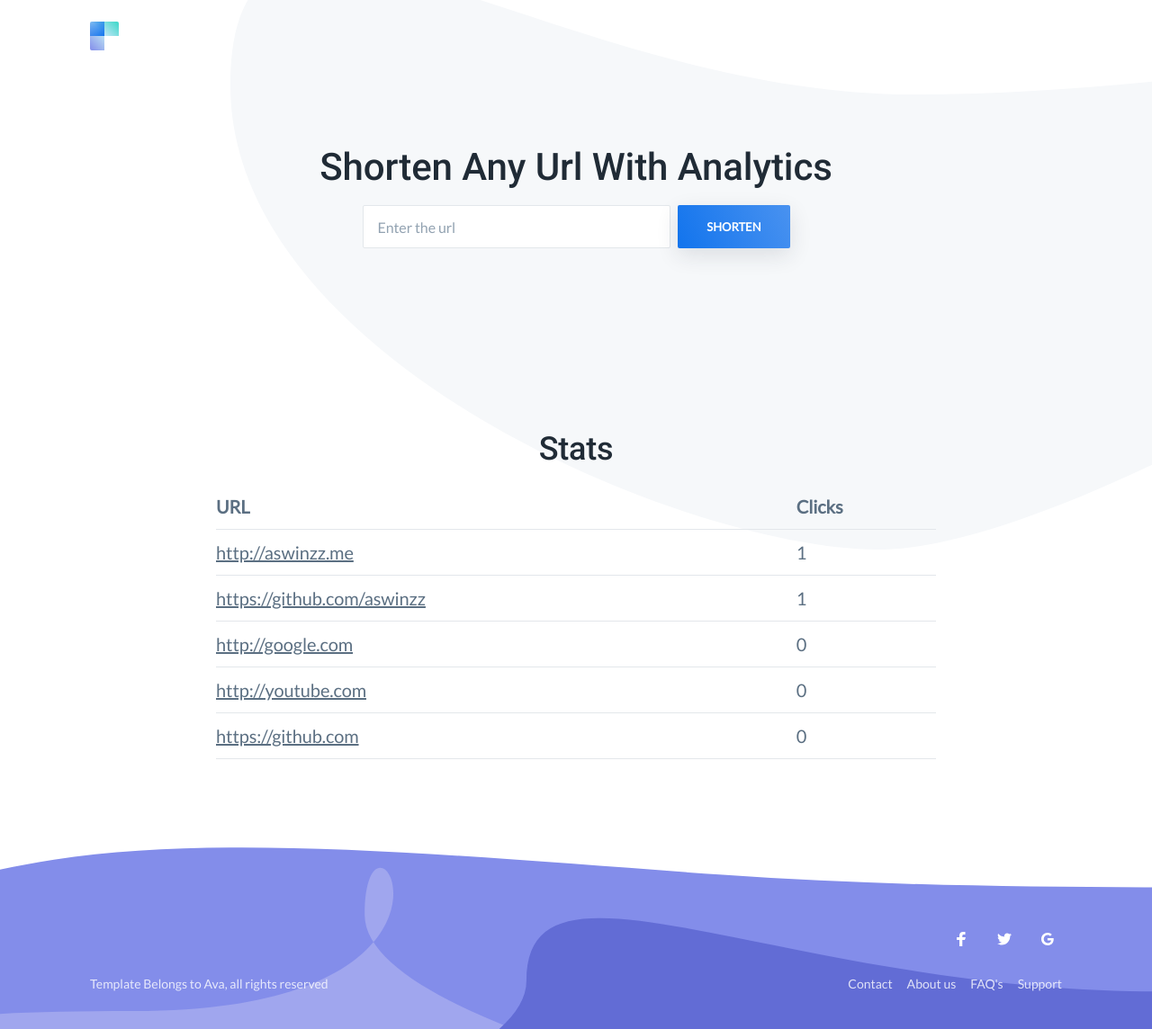
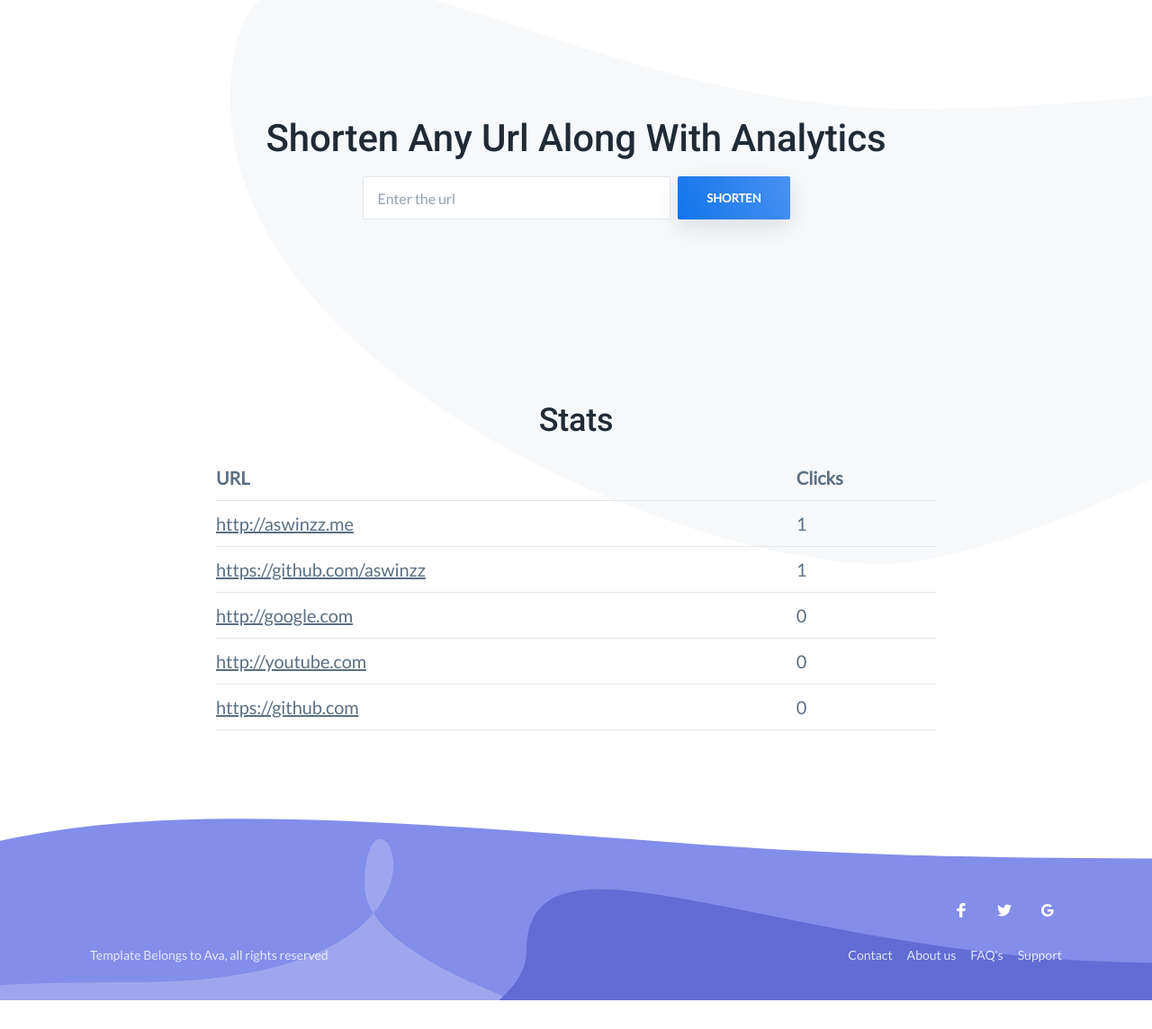
Before and after one commit to aswinzz/url-shortener, a Django app: page / in a window 1280 px wide. Shown: the whole page at 90% size. After the commit the page ends 1112 px from the top, so only its background shows below. Run offline with Django 3.2, Linux system fonts and the light colour scheme; data comes from the database, SQL or seed files in the repository.

Commit message:
create readme and requirements

```diff
--- a/base/templates/index.html
+++ b/base/templates/index.html
@@ -18,7 +18,7 @@
                     <div class="brand header-brand">
                         <h1 class="m-0">
                             <a href="#">
-                                <svg width="32" height="32" viewBox="0 0 32 32" xmlns="http://www.w3.org/2000/svg">
+                                <!-- <svg width="32" height="32" viewBox="0 0 32 32" xmlns="http://www.w3.org/2000/svg">
                                     <title>Ava</title>
                                     <defs>
                                         <linearGradient x1="100%" y1="0%" x2="0%" y2="100%" id="logo-gradient-b">
@@ -39,7 +39,7 @@
                                         <use fill="url(#logo-gradient-b)" xlink:href="#logo-gradient-a"/>
                                         <path fill="url(#logo-gradient-c)" mask="url(#logo-gradient-d)" d="M-16-16h32v32h-32z"/>
                                     </g>
-                                </svg>
+                                </svg> -->
                             </a>
                         </h1>
                     </div>
@@ -51,7 +51,7 @@
             <section class="hero text-center">
                 <div class="container-sm">
                     <div class="hero-inner">
-                        <h1 class="hero-title h2-mobile mt-0 is-revealing">Shorten Any Url With Analytics</h1>
+                        <h1 class="hero-title h2-mobile mt-0 is-revealing">Shorten Any Url Along With Analytics</h1>
                         {% if shorturl %}
                         <p class="hero-paragraph is-revealing">Shortened URL is : <a href="{{shorturl}}">{{shorturl}}</a>.</p>
                         {% endif %}
--- /dev/null
+++ b/requirements.txt
@@ -0,0 +1,4 @@
+Django==2.2.5
+djangorestframework==3.10.3
+pytz==2019.2
+sqlparse==0.3.0
```
Also changed, not shown: README.md (added), ss.png (added).
